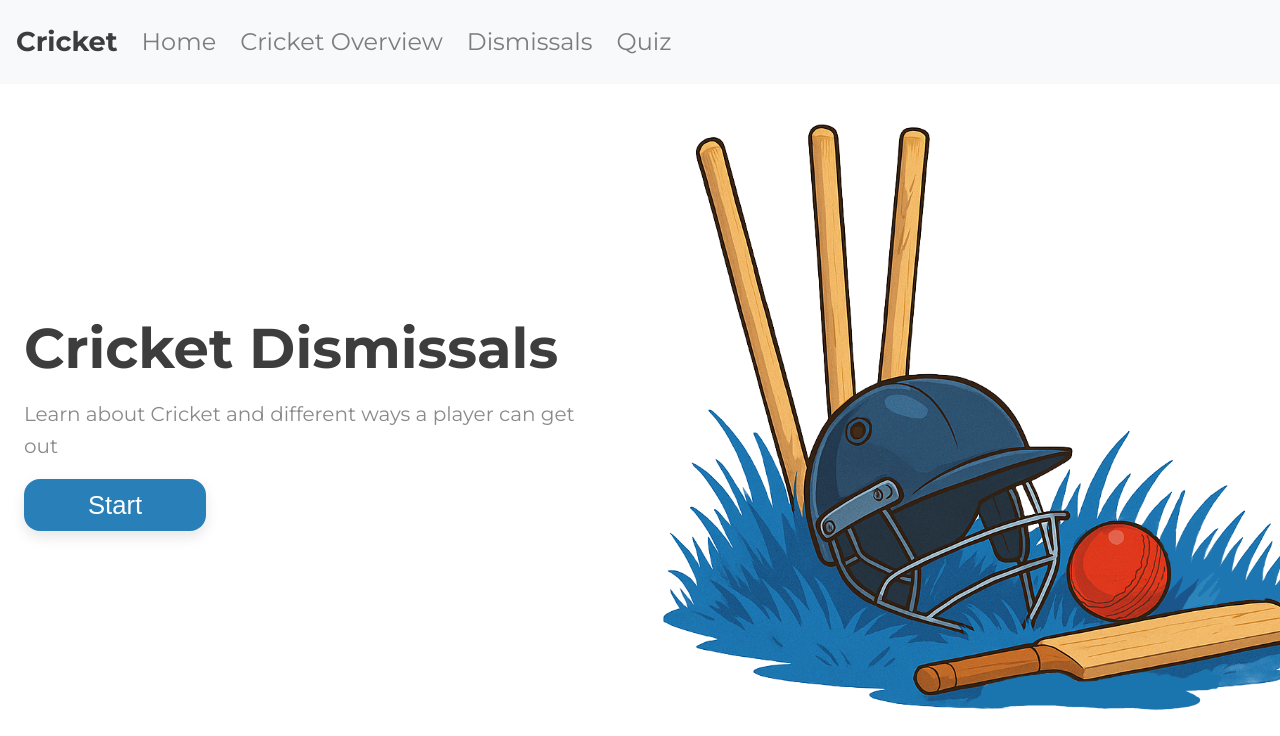
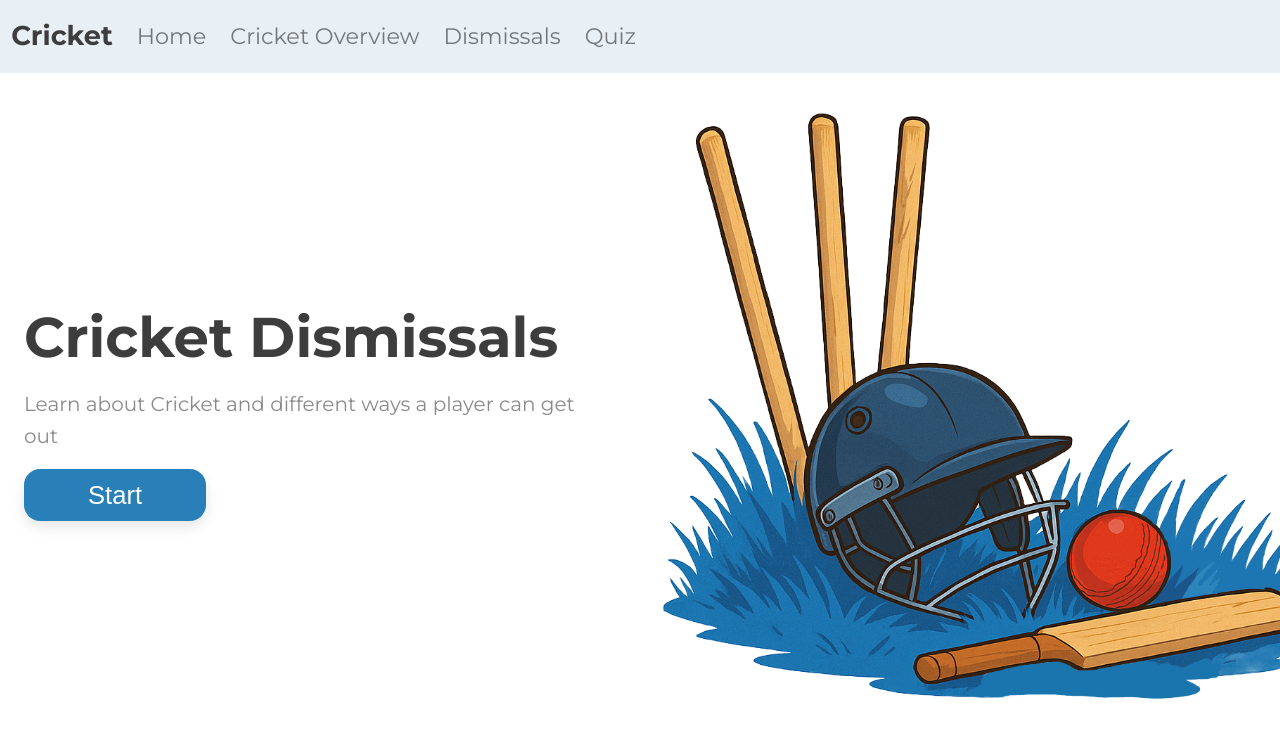
Before and after one commit to ltxom/COMS4170-Cricket-Dismissals, a Flask app: page / in a window 1280 px wide; the page is wider, and only the part inside the window is pictured. Shown: the top 736 px of that part. After the commit the page ends 699 px from the top of that part, so only its background shows below. Run offline with Flask 3, Linux system fonts and the light colour scheme; some libraries are stand-ins or nearby versions.

Commit message:
UI Changes
Navbar color change, overview scale down

```diff
--- a/static/homepage.css
+++ b/static/homepage.css
@@ -61,12 +61,13 @@
 }
 
 .navbar {
-    padding: 1rem;
-/*    background-color: white!important;*/
+    padding: 0.7rem;
+    padding-right: 1rem;
+    background-color: #e8f0f6!important;
 }
 
 .navbar .navbar-nav .nav-link {
-    font-size: 1.5rem;
+    font-size: 1.4rem;
     font-family: 'Montserrat', sans-serif;
     padding-right: 1rem;
 
--- a/static/overview.js
+++ b/static/overview.js
@@ -68,8 +68,8 @@ function showLabel(button, position) {
     const rect = button.getBoundingClientRect();
     const container = document.querySelector(".field-container").getBoundingClientRect();
 
-    const top = rect.top - container.top;
-    const left = rect.left - container.left;
+    const top = (rect.top - container.top)/0.7;
+    const left = (rect.left - container.left)/0.7;
 
     tooltip.style.top = `${top}px`;
     tooltip.style.left = `${left}px`;
--- a/templates/overview.html
+++ b/templates/overview.html
@@ -3,7 +3,6 @@
 {% block content %}
 
 <link rel="stylesheet" href="{{ url_for('static', filename='overview.css') }}">
-<div class="scaledWrapper">
 <div class="scaledWrapper">
 
     <div class="overviewSlider">
@@ -51,7 +50,6 @@
         </div>
 
     </div>
-    </div>
 </div>
 <script type="text/javascript" src="{{ url_for('static', filename='overview.js') }}"></script>
 
```
Also changed, not shown: static/overview.css (+7 -3 lines), 1 other file.
